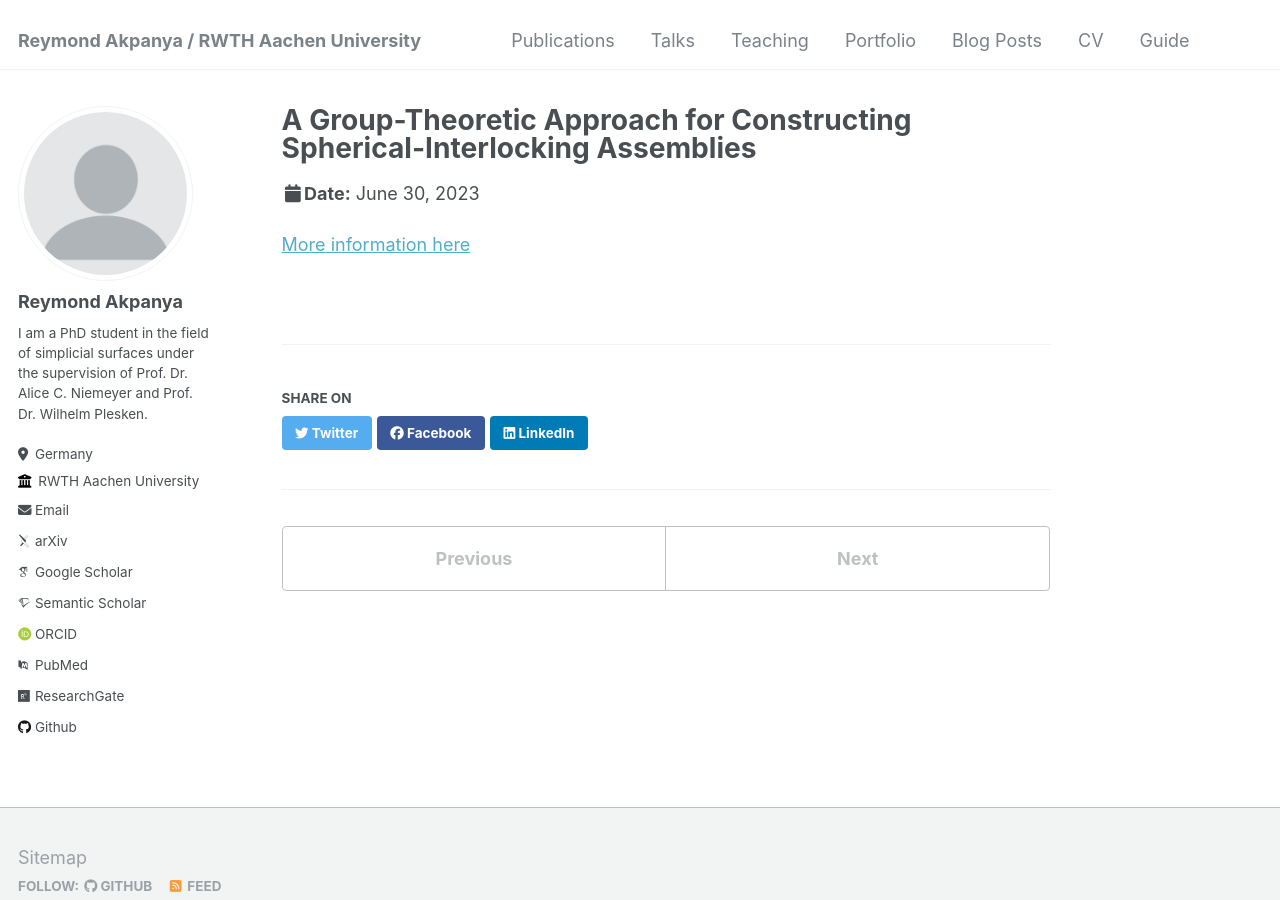
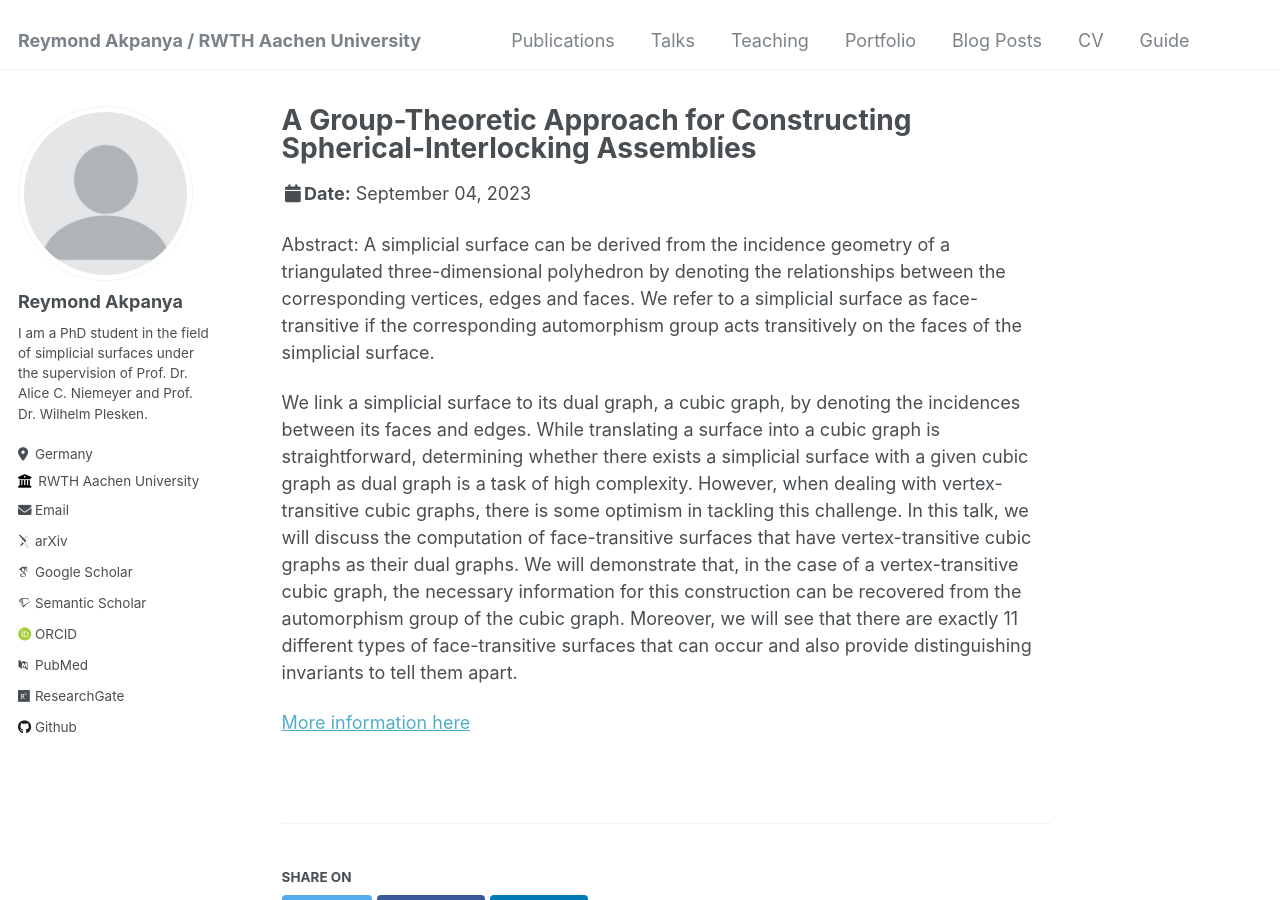
Before and after one commit to ReymondAkpanya/ReymondAkpanya.github.io, a Jekyll site: the page built from _talks/usyd2.md, in a window 1280 px wide and 900 px high. Built offline with Jekyll 4.4.1, drawn with Linux system fonts in a browser that asks for light colours; some web fonts are replaced.

Commit message:
neew info

```diff
--- /dev/null
+++ b/_talks/usyd2.md
@@ -0,0 +1,29 @@
+---
+title: "A Group-Theoretic Approach for Constructing Spherical-Interlocking Assemblies"
+collection: talks
+type: "Tutorial"
+permalink: /talks/usyd
+venue: "Geometry & Topology Seminar (Usyd)"
+date: 2023-09-04
+location: "Sydney, Australia"
+---
+
+Abstract: A simplicial surface can be derived from the incidence geometry of a
+triangulated three-dimensional polyhedron by denoting the relationships between
+the corresponding vertices, edges and faces. We refer to a simplicial surface as
+face-transitive if the corresponding automorphism group acts transitively on the
+faces of the simplicial surface.
+
+We link a simplicial surface to its dual graph, a cubic graph, by denoting the
+incidences between its faces and edges. While translating a surface into a cubic
+graph is straightforward, determining whether there exists a simplicial surface with
+a given cubic graph as dual graph is a task of high complexity. However, when dealing
+with vertex-transitive cubic graphs, there is some optimism in tackling this challenge.
+In this talk, we will discuss the computation of face-transitive surfaces that have
+vertex-transitive cubic graphs as their dual graphs. We will demonstrate that, in the
+case of a vertex-transitive cubic graph, the necessary information for this construction
+can be recovered from the automorphism group of the cubic graph. Moreover, we will see
+that there are exactly 11 different types of face-transitive surfaces that can occur and
+also provide distinguishing invariants to tell them apart.
+
+[More information here](https://www.maths.usyd.edu.au/s/scnitm/tillmann-Geometry-Topology-Reymond)
```
Also changed, not shown: _pages/cv.md (+15 -4 lines), _talks/rmit.md (+3 -0 lines).
